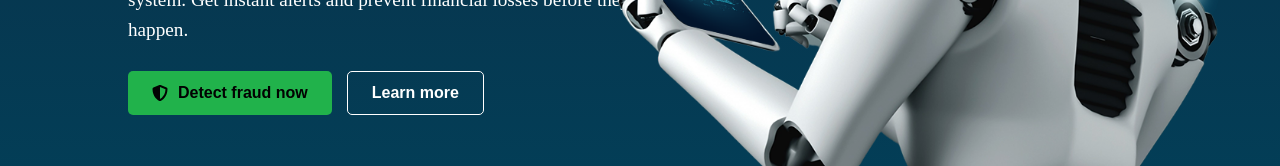
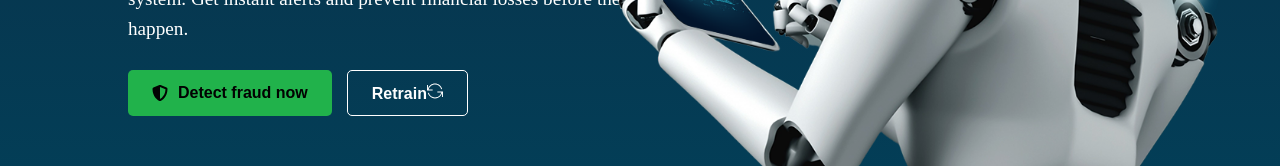
Before and after one commit to sergekamanzi/FraudentWebPage, a React (Vite) app: page / in a window 1280 px wide. Shown: the part 412-578 px from the top of the page. Built offline with nearby package versions, Linux system fonts and the light colour scheme.

Commit message:
Update hero.jsx

```diff
--- a/src/components/Hero/hero.jsx
+++ b/src/components/Hero/hero.jsx
@@ -1,6 +1,7 @@
 import "./hero.css"
 import { FaShieldAlt } from "react-icons/fa";
 import { useNavigate } from "react-router-dom";
+import { TfiReload } from "react-icons/tfi";
 import hero2 from "/home1.png"
 const hero = () => {
   // eslint-disable-next-line react-hooks/rules-of-hooks
@@ -14,7 +15,7 @@ const hero = () => {
             </p>
             <div className="hero-btn">
                 <button onClick={() => navigate("/detect")} className="btn1"><FaShieldAlt /> Detect fraud now</button>
-                <button className="btn2">Learn more</button>
+                <button className="btn2">Retrain<TfiReload /></button>
             </div>
        </div>
        <div className="hero-img">
```
